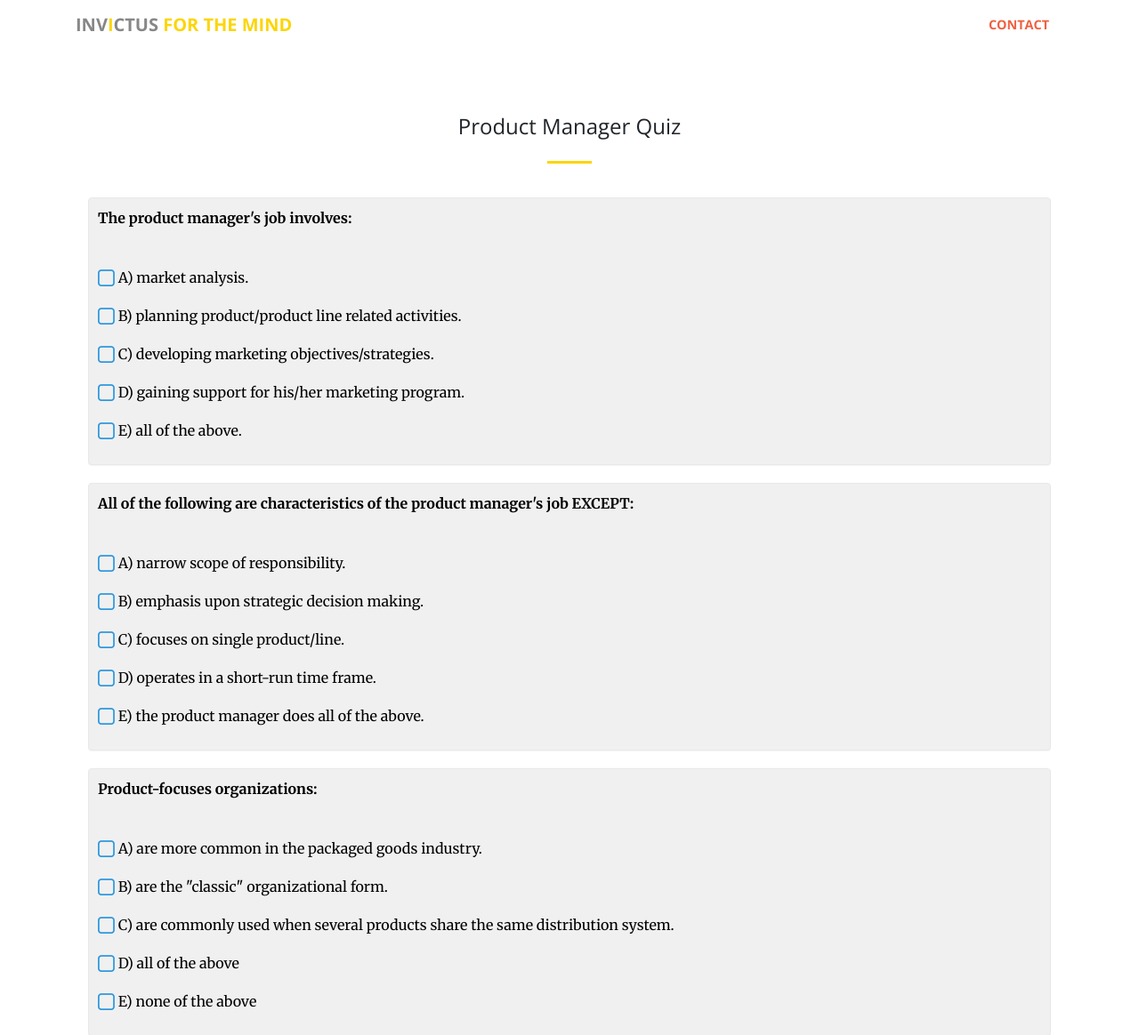
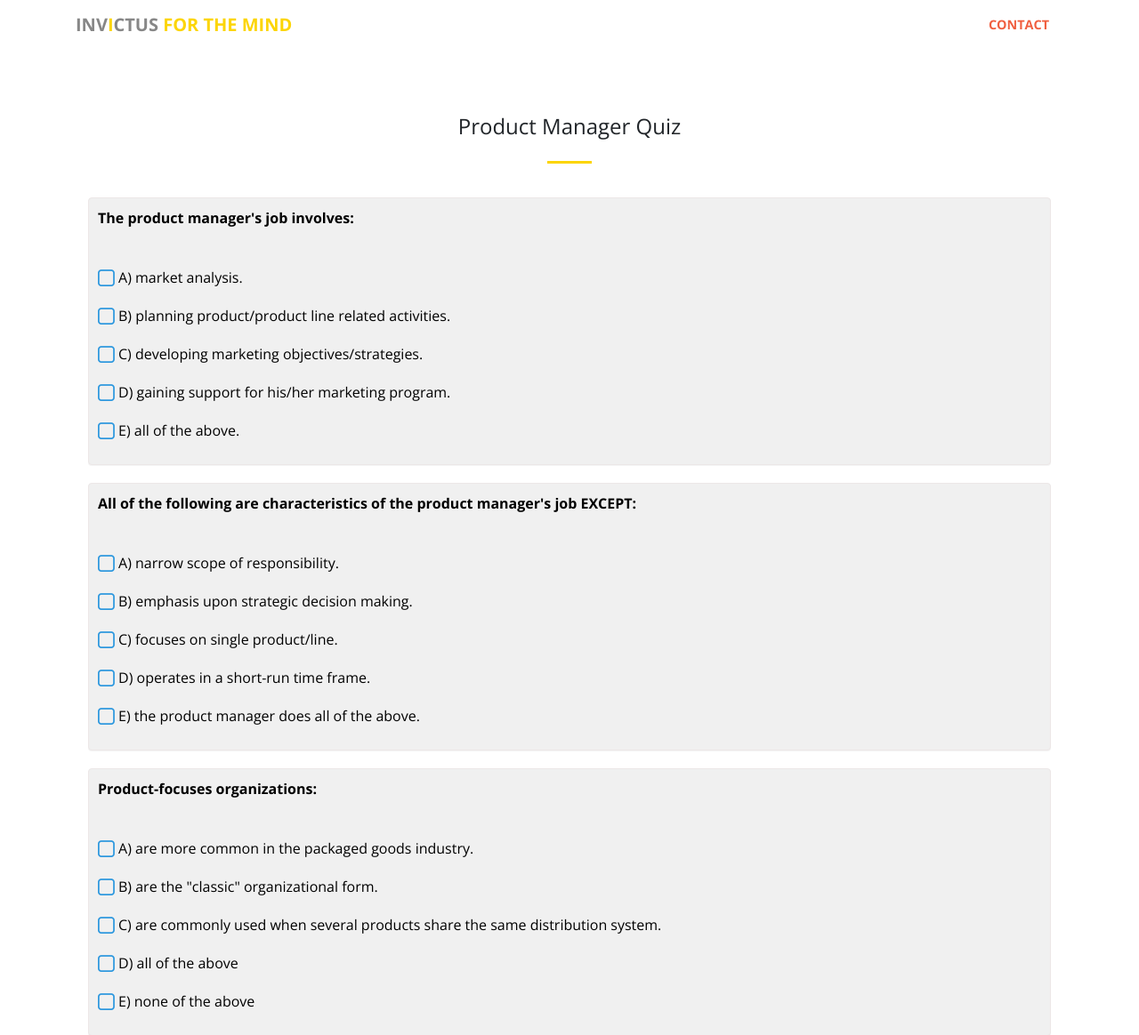
Before and after one commit to TheHackerGames/hacker-games, an ASP.NET MVC app: page /Quiz in a window 1280 px wide. Shown: the top 1164 px of the page at 89% size. Run offline with ASP.NET Core 8 and stand-ins for ASP.NET MVC 5, Linux system fonts and the light colour scheme; the project's own start-up code is not run, and a stand-in starts its controllers and pages; some libraries are stand-ins or nearby versions.

Commit message:
fix the quiz auto populate

```diff
--- a/EXServiceHub/EXServiceHub/Views/Quiz/Index.cshtml
+++ b/EXServiceHub/EXServiceHub/Views/Quiz/Index.cshtml
@@ -30,6 +30,9 @@
     <!-- Custom styles for this template -->
     <link href="/content/css/creative.css" rel="stylesheet">
     <style>
+        body {
+            font-family: 'Open Sans', 'Helvetica Neue', Arial, sans-serif;
+        }
          .quiz div {
              margin: 14px;
              margin-bottom: 20px;
@@ -298,6 +301,8 @@
 <script src="/content/js/creative.min.js"></script>
 <script>
     function scrollDown() {
+        $("p:nth-child(3n+1)").find("i").attr("class", "fa fa-square");
+
         $('html, body').animate({
                 scrollTop: $(document).height()},
             1400,
```
Also changed, not shown: EXServiceHub/EXServiceHub/EXServiceHub.csproj. Lines whose indentation alone changed are shown as unchanged.
